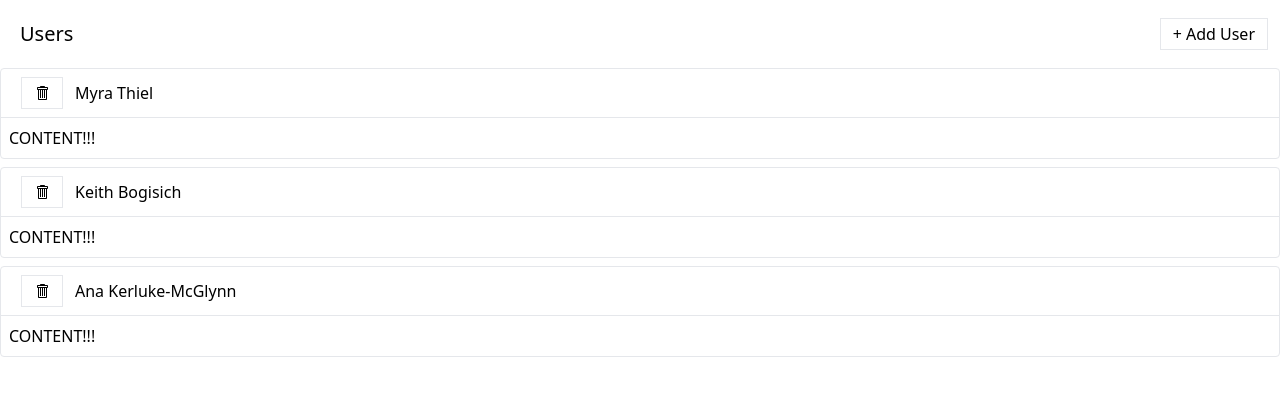
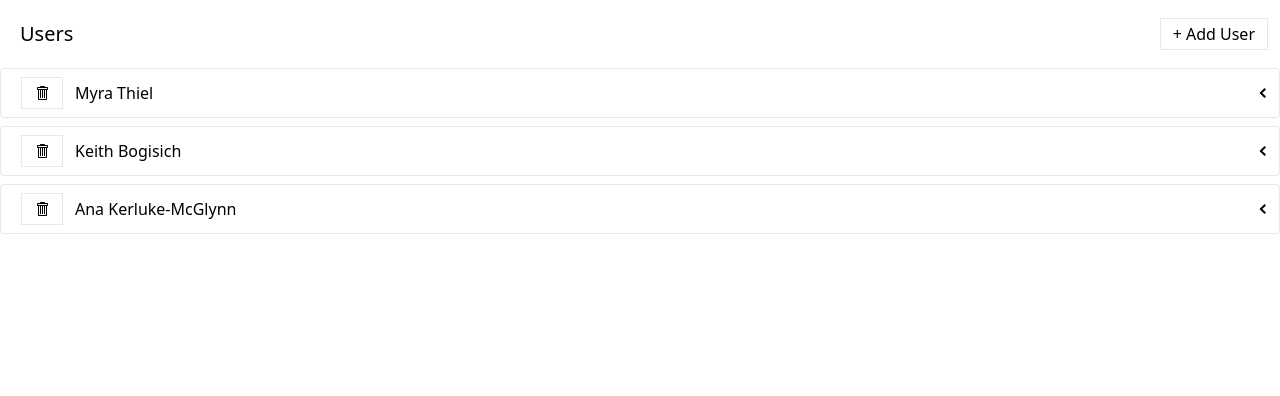
Before and after one commit to W84Bee/media2, a React (Create React App) app: page / in a window 1280 px wide. Shown: the top 396 px of the page. Built offline with nearby package versions, Linux system fonts and the light colour scheme; data requests are answered from the project's data file.

Commit message:
Albums List components created

```diff
--- /dev/null
+++ b/src/components/AlbumsList.js
@@ -0,0 +1,6 @@
+function AlbumsList({ user }) {
+   return (
+       <div>Albums For {user.name}</div>
+   );
+}
+export default AlbumsList;
--- a/src/components/ExpandablePanel.js
+++ b/src/components/ExpandablePanel.js
@@ -1,14 +1,24 @@
+import {useState} from "react";
+import { GoChevronDown, GoChevronLeft } from "react-icons/go";
+
 function ExpandablePanel({ header, children }) {
+    const [expanded, setExpanded] = useState(false);
+
+    const handleClick = () => {
+        setExpanded(!expanded);
+    };
+
     return (
         <div className="mb-2 border rounded">
-            <div className="flex p-2 justify-between items-center cursor-pointer">
+            <div className="flex p-2 justify-between items-center">
                 <div className="flex flex-row items-center justify-between">
                     {header}
                 </div>
+                <div className="cursor-pointer" onClick={handleClick}>
+                    {expanded ? <GoChevronDown /> : <GoChevronLeft />}
+                </div>
             </div>
-            <div className="p-2 border-t">
-                {children}
-            </div>
+            {expanded && <div className="p-2 border-t">{children}</div>}
         </div>
     );
 }
--- a/src/components/UsersListItem.js
+++ b/src/components/UsersListItem.js
@@ -3,6 +3,7 @@ import Button from "./Button";
 import {removeUser} from "../store";
 import useThunk from "../hooks/use-thunk";
 import ExpandablePanel from "./ExpandablePanel";
+import AlbumsList from "./AlbumsList";
 
 function UsersListItem({ user }) {
     const [doRemoveUser, isLoading, error] = useThunk(removeUser);
@@ -19,7 +20,7 @@ function UsersListItem({ user }) {
         {user.name}
     </>;
     return (
-        <ExpandablePanel header={header}>CONTENT!!!</ExpandablePanel>
+        <ExpandablePanel header={header}><AlbumsList user={user} /></ExpandablePanel>
     );
 }
 
```
